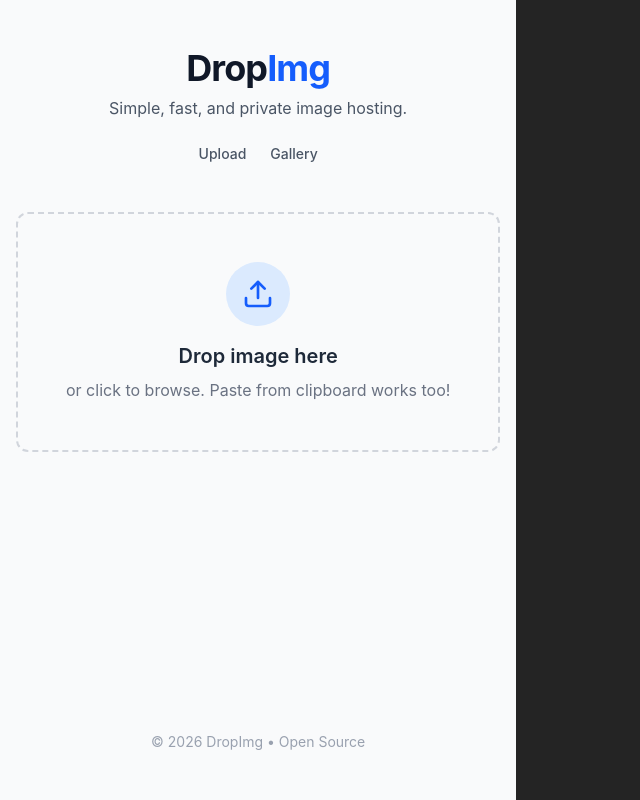
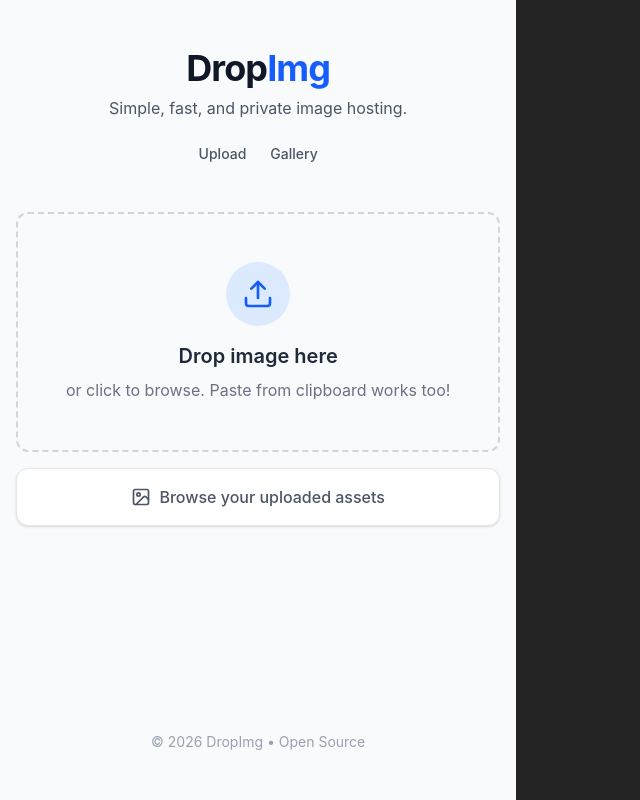
Before and after one commit to matija2209/dropimg, a React (Vite) app in the folder apps/web/: page / in a window 1280 px wide. Shown: the whole page, without its empty margins (0-640 px from the left). Built offline with nearby package versions, Linux system fonts and the light colour scheme.

Commit message:
feat: add prominent Gallery link to upload page

```diff
--- a/apps/web/src/components/Uploader.tsx
+++ b/apps/web/src/components/Uploader.tsx
@@ -1,5 +1,6 @@
 import React, { useState, useCallback } from 'react';
-import { Upload, Copy, Check, Trash2 } from 'lucide-react';
+import { Upload, Copy, Check, Trash2, Image as ImageIcon } from 'lucide-react';
+import { Link } from 'react-router-dom';
 
 interface UploadResponse {
   id: string;
@@ -113,9 +114,9 @@
               <button onClick={() => { setResult(null); }} className="text-sm text-gray-500 hover:text-gray-700 dark:hover:text-gray-300">
                 Upload another
               </button>
-              <a href="/assets" className="text-sm text-blue-600 hover:text-blue-700 font-medium">
+              <Link to="/assets" className="text-sm text-blue-600 hover:text-blue-700 font-medium">
                 View all assets
-              </a>
+              </Link>
             </div>
             <a href={result.deleteUrl} target="_blank" rel="noopener noreferrer" className="flex items-center gap-1 text-sm text-red-500 hover:text-red-700">
               <Trash2 size={16} /> Delete image
@@ -127,12 +128,13 @@
   }
 
   return (
+    <div className="w-full max-w-2xl flex flex-col gap-4">
       <div
         onDragOver={handleDragOver}
         onDragLeave={handleDragLeave}
         onDrop={handleDrop}
         onPaste={handlePaste}
-      className={`w-full max-w-2xl p-12 border-2 border-dashed rounded-xl transition-all flex flex-col items-center justify-center text-center cursor-pointer
+        className={`w-full p-12 border-2 border-dashed rounded-xl transition-all flex flex-col items-center justify-center text-center cursor-pointer
           ${isDragging ? 'border-blue-500 bg-blue-50 dark:bg-blue-900/20' : 'border-gray-300 dark:border-gray-700 hover:border-blue-400'}
           ${isUploading ? 'opacity-50 pointer-events-none' : ''}`}
         onClick={() => document.getElementById('fileInput')?.click()}
@@ -154,5 +156,16 @@
           or click to browse. Paste from clipboard works too!
         </p>
       </div>
+
+      {!isUploading && (
+        <Link
+          to="/assets"
+          className="flex items-center justify-center gap-2 p-4 bg-white dark:bg-gray-800 border border-gray-200 dark:border-gray-700 rounded-xl text-gray-600 dark:text-gray-400 hover:text-blue-600 dark:hover:text-blue-400 hover:border-blue-200 dark:hover:border-blue-900/40 transition shadow-sm group"
+        >
+          <ImageIcon size={20} className="group-hover:scale-110 transition-transform" />
+          <span className="font-medium">Browse your uploaded assets</span>
+        </Link>
+      )}
+    </div>
   );
 };
```
Lines whose indentation alone changed are shown as unchanged.
